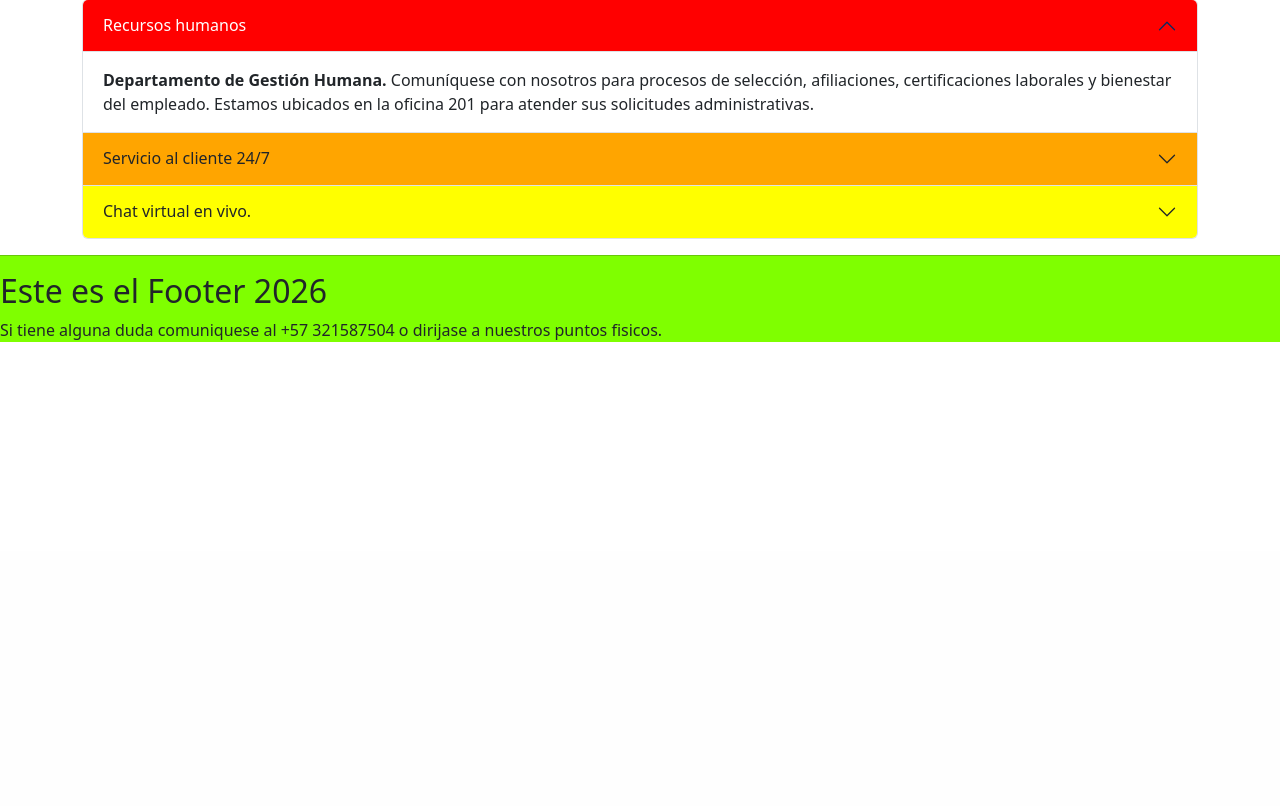
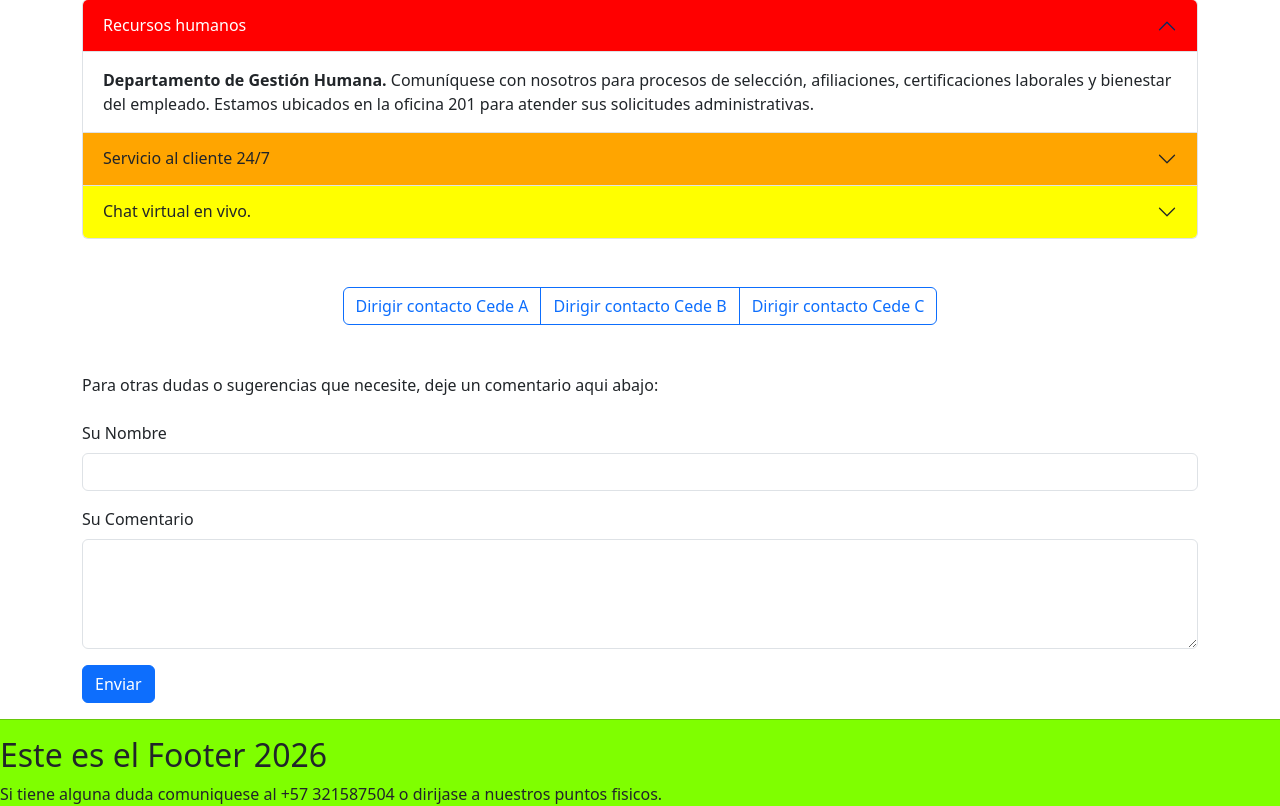
Before and after one commit to iiTzSebas/Proyecto-Zeus-JP-JS-JL-JC, a Django app: template AppPagina/templates/contacto.html in a window 1280 px wide. Shown: the part 249-1055 px from the top of the page. Before the commit the page ends 591 px from the top, so only its background shows below. Run offline with Django 3.2, Linux system fonts and the light colour scheme; the template is opened without the code that fills it, so the values that code supplies are empty.

Commit message:
pantalla juanpablo
Implementé comentarios y más botones

```diff
--- a/AppPagina/templates/contacto.html
+++ b/AppPagina/templates/contacto.html
@@ -1,6 +1,6 @@
 {% extends "base.html" %}
 
-{% block Titulo %} Contacto {% endblock %}
+{% block Titulo %} Contacto SC {% endblock %}
 
   {% block contenido %}
   <h1>Bienvenidos a la sección de contacto, Pantalla de Juan Pablo</h1>
@@ -50,6 +50,42 @@
 
 <!--bootstrapt final-->
 
+  <br>
+  <br>
+
+<!--botones inicio-->
+<div class="d-flex justify-content-center">
+  <div class="btn-group" role="group" aria-label="Basic outlined example ">
+    <button type="button" class="btn btn-outline-primary">Dirigir contacto Cede A</button>
+    <button type="button" class="btn btn-outline-primary">Dirigir contacto Cede B</button>
+    <button type="button" class="btn btn-outline-primary">Dirigir contacto Cede C</button>
+  </div>
+</div>
+<!--botones final-->
+
+  <br>
+  <br>
+
+
+
+<p> Para otras dudas o sugerencias que necesite, deje un comentario aqui abajo:</p>
+
+<!--sección de comentarios inicio-->
+<form method="post" class="mt-4">
+    {% csrf_token %}
+    <div class="mb-3">
+        <label for="nombre" class="form-label">Su Nombre</label>
+        <input type="text" class="form-control" id="nombre" name="nombre" required>
+    </div>
+    <div class="mb-3">
+        <label for="comentario" class="form-label">Su Comentario</label>
+        <textarea class="form-control" id="comentario" name="comentario" rows="4" required></textarea>
+    </div>
+    <button type="submit" class="btn btn-primary">Enviar</button>
+</form>
+<!--sección de comentarios final-->
+
+
   {% endblock %}
 
   {% block pie %} Si tiene alguna duda comuniquese al +57 321587504
```
